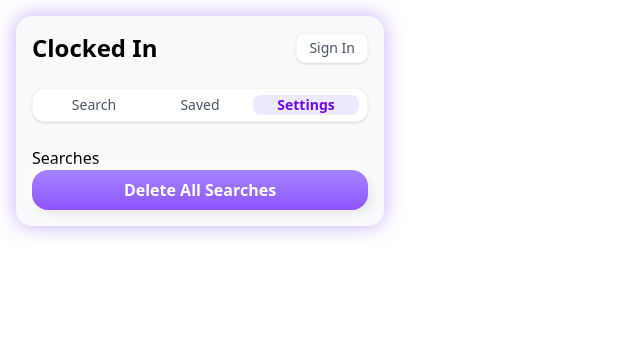
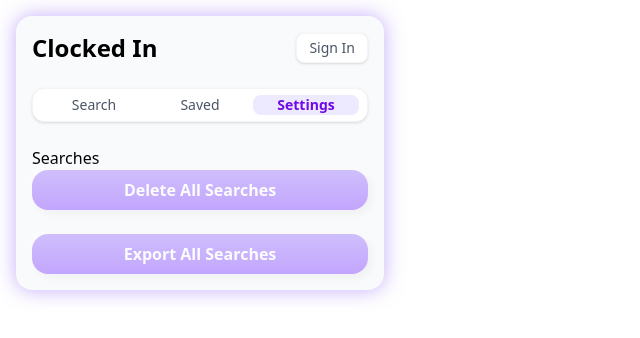
Before and after one commit to J-Walters/job-search-extension, a React (Vite) app: page / in a window 1280 px wide. Both pictures are taken after a click on the button "Settings". Shown: the top 338 px of the page, without its empty margins (0-640 px from the left). Built offline with nearby package versions, Linux system fonts and the light colour scheme.

Commit message:
feat: add export to CSV functionality for saved searches

```diff
--- a/src/App.tsx
+++ b/src/App.tsx
@@ -23,8 +23,6 @@ function App() {
       setSearches(sorted);
     });
   }, []);
-
-  // chrome.storage.local.get(console.log);
 
   const buildLinkedInSearchUrl = ({
     keywords,
@@ -87,7 +85,7 @@ function App() {
     {
       id: 'settings',
       label: 'Settings',
-      content: <Settings setSearches={setSearches} />,
+      content: <Settings searches={searches} setSearches={setSearches} />,
     },
   ];
 
--- a/src/components/Settings.tsx
+++ b/src/components/Settings.tsx
@@ -1,20 +1,71 @@
-import { useEffect, useState } from 'react';
+import { useState } from 'react';
+
+import type { SavedSearch } from '../types';
 
 type SettingsProps = {
+  searches: SavedSearch[];
   setSearches: React.Dispatch<React.SetStateAction<SavedSearch[]>>;
 };
 
-function Settings({ setSearches }: SettingsProps) {
+function Settings({ searches, setSearches }: SettingsProps) {
   const handleClear = () => {
     chrome.storage.local.set({ searches: [] });
     setSearches([]);
   };
 
+  function convertToCSV(data: SavedSearch[]): string {
+    console.log('data', data);
+    if (!data.length) return '';
+
+    const keys = Object.keys(data[0]) as (keyof SavedSearch)[];
+    const header = keys.join(',');
+
+    const rows = data.map((row) =>
+      keys
+        .map((key) => {
+          const cell = row[key] ?? '';
+          const escaped = String(cell).replace(/"/g, '""');
+          return `"${escaped}"`;
+        })
+        .join(',')
+    );
+
+    return [header, ...rows].join('\n');
+  }
+
+  const handleExport = () => {
+    const csvData = convertToCSV(searches);
+    const blob = new Blob([csvData], { type: 'text/csv;charset=utf-8;' });
+    const url = URL.createObjectURL(blob);
+
+    const link = document.createElement('a');
+    link.href = url;
+    link.download = 'Job_Search_Data.csv';
+    link.click();
+
+    URL.revokeObjectURL(url);
+  };
+
   return (
     <>
       <h2 className=''>Searches</h2>
-      <button type='button' onClick={handleClear} className='button-primary'>
+      <button
+        type='button'
+        onClick={handleClear}
+        disabled={!searches.length}
+        className='button-primary disabled:opacity-50'
+      >
         Delete All Searches
+      </button>
+      <br />
+      <br />
+      <button
+        type='button'
+        onClick={handleExport}
+        disabled={!searches.length}
+        className='button-primary disabled:opacity-50'
+      >
+        Export All Searches
       </button>
     </>
   );
```
